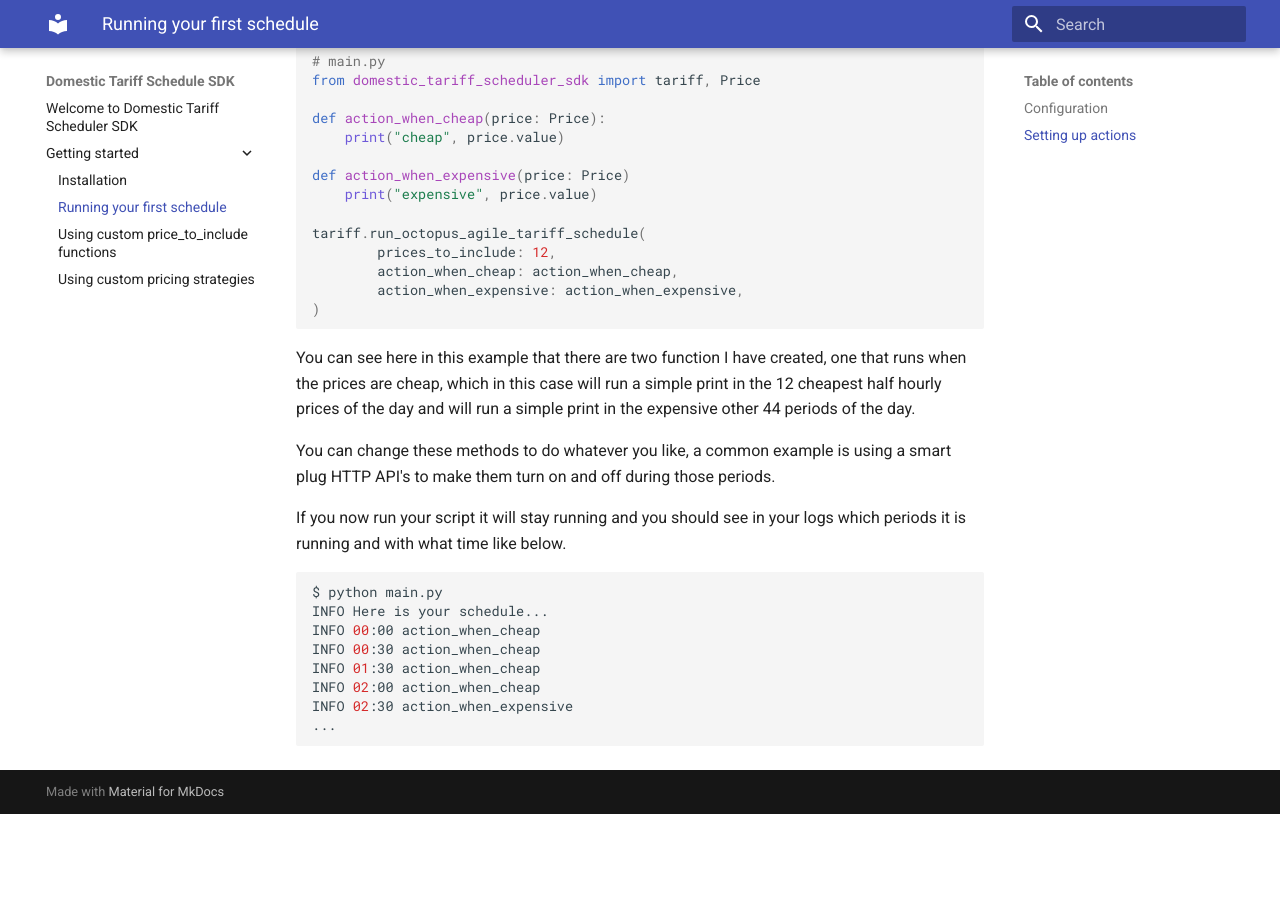
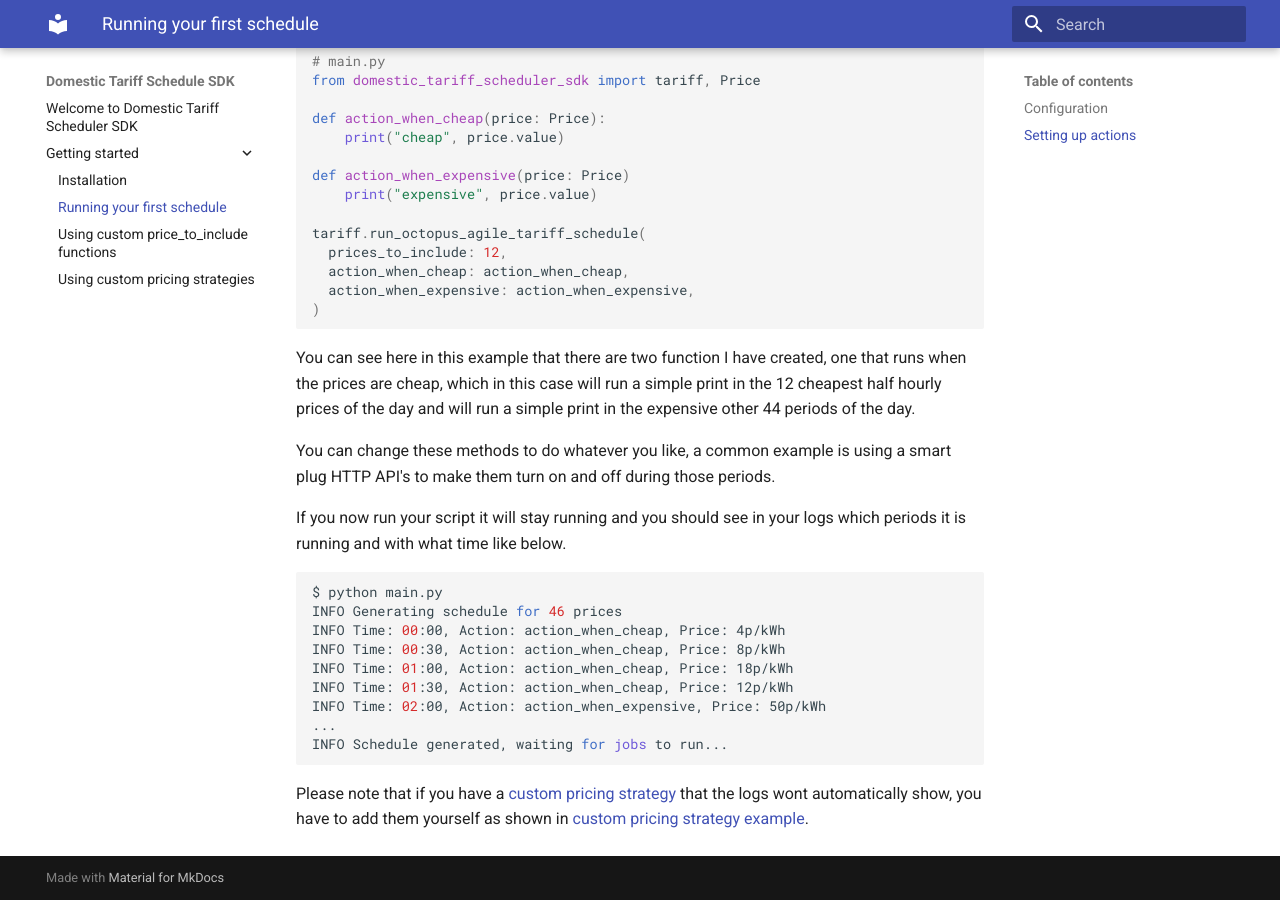
Before and after one commit to craigwh10/energy-tariff-scheduler, an MkDocs documentation site: the page built from docs/getting-started/running-first-schedule.md, in a window 1280 px wide and 900 px high, scrolled down 643 px. Built offline with MkDocs 1.6.1 and Material for MkDocs 9.7.7, drawn with Linux system fonts in a browser that asks for light colours; before the commit the page ends 1457 px from its top, so only the background shows below that.

````diff
--- a/docs/getting-started/running-first-schedule.md
+++ b/docs/getting-started/running-first-schedule.md
@@ -24,9 +24,9 @@ def action_when_expensive(price: Price)
     print("expensive", price.value)
 
 tariff.run_octopus_agile_tariff_schedule(
-        prices_to_include: 12,
-        action_when_cheap: action_when_cheap,
-        action_when_expensive: action_when_expensive,
+  prices_to_include: 12,
+  action_when_cheap: action_when_cheap,
+  action_when_expensive: action_when_expensive,
 )
 ```
 
@@ -38,11 +38,14 @@ If you now run your script it will stay running and you should see in your logs
 
 ```sh
 $ python main.py
-INFO Here is your schedule...
-INFO 00:00 action_when_cheap
-INFO 00:30 action_when_cheap
-INFO 01:30 action_when_cheap
-INFO 02:00 action_when_cheap
-INFO 02:30 action_when_expensive
+INFO Generating schedule for 46 prices
+INFO Time: 00:00, Action: action_when_cheap, Price: 4p/kWh
+INFO Time: 00:30, Action: action_when_cheap, Price: 8p/kWh
+INFO Time: 01:00, Action: action_when_cheap, Price: 18p/kWh
+INFO Time: 01:30, Action: action_when_cheap, Price: 12p/kWh
+INFO Time: 02:00, Action: action_when_expensive, Price: 50p/kWh
 ...
+INFO Schedule generated, waiting for jobs to run...
 ```
+
+Please note that if you have a [custom pricing strategy](./custom-pricing-strategies.md) that the logs wont automatically show, you have to add them yourself as shown in [custom pricing strategy example](./custom-pricing-strategies.md#example-creating-a-custom-pricing-strategy).
````
Also changed, not shown: __init__.py (+16 -0 lines), docs/getting-started/custom-prices-to-include.md (+1 -1 lines), docs/getting-started/custom-pricing-strategies.md (+7 -3 lines), docs/index.md (+19 -1 lines), notes/todo.md (+3 -2 lines), schedules.py (+9 -2 lines), docs/schedule.gif (added), 1 other file.
